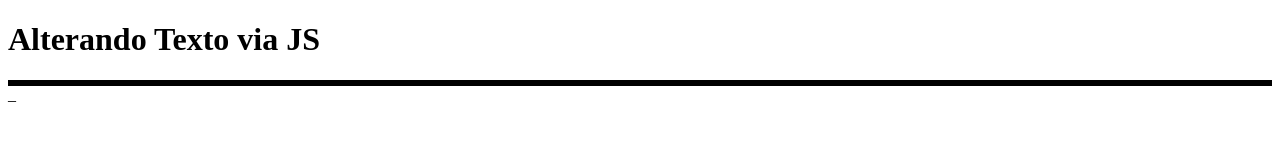
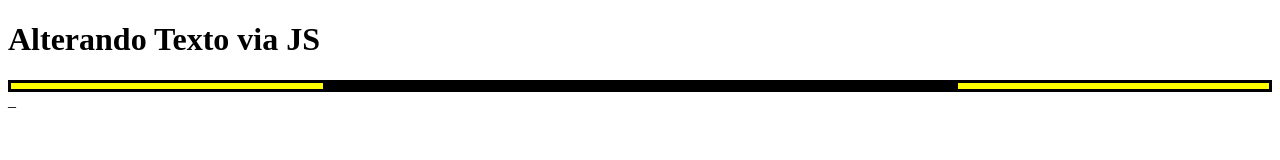
Before and after one commit to Abimaelr/trybe-exercises, a plain HTML site: page index.html in a window 1280 px wide. Drawn offline with Linux system fonts and the light colour scheme.

Commit message:
Adicione a tag div com a classe center-content como filho da tag div criada no passo 2

```diff
--- a/index.html
+++ b/index.html
@@ -68,6 +68,10 @@
         corpo.appendChild(div)
         div.className = 'main-content'
 
+        let div_filha = document.createElement('div')
+        div.appendChild(div_filha)
+        div_filha.className = "center-content"
+
 
 
 
```
